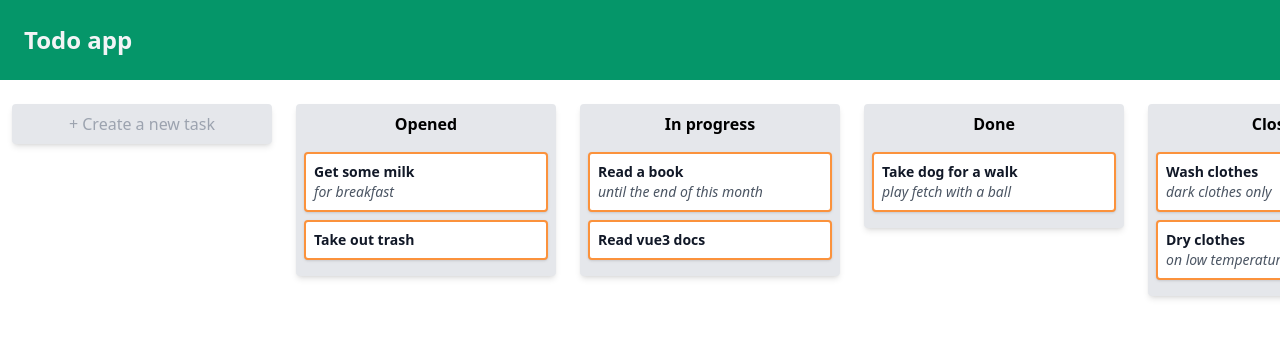
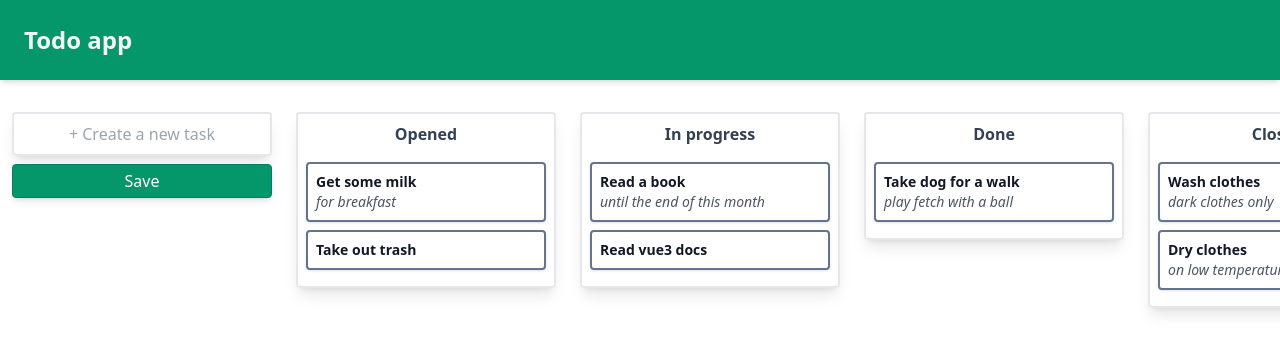
Before and after one commit to ignasradzius/todo-app, a Vue app: page / in a window 1280 px wide. Shown: the top 354 px of the page. Built offline with nearby package versions, Linux system fonts and the light colour scheme; the HTML template or start-up script is replaced by a standard one.

Commit message:
add styles to columns during drag event

```diff
--- a/src/App.vue
+++ b/src/App.vue
@@ -3,7 +3,7 @@ import { RouterView } from "vue-router";
 </script>
 
 <template>
-  <header class="p-6 bg-emerald-600">
+  <header class="fixed top-0 w-full p-6 bg-emerald-600 shadow-md">
     <router-link to="/" class="text-gray-100 font-bold text-2xl">
       Todo app
     </router-link>
--- a/src/main.ts
+++ b/src/main.ts
@@ -16,7 +16,7 @@ app.mount("#app");
 watch(
   () => pinia.state.value.todoStore?.todoBoard,
   (todoBoard) => {
-    localStorage.setItem('todo-board', JSON.stringify(todoBoard));
+    localStorage.setItem("todo-board", JSON.stringify(todoBoard));
   },
   { deep: true }
-)
+);
--- a/src/stores/useTodoStore.ts
+++ b/src/stores/useTodoStore.ts
@@ -23,25 +23,23 @@ export const useTodoStore = defineStore("todoStore", {
       this.task.description = payload.description;
     },
     deleteTask() {
-      const columnToDeleteFrom = this.todoBoard.find(column => column.id === this.task.status);
+      const columnToDeleteFrom = this.todoBoard.find(
+        (column) => column.id === this.task.status
+      );
 
-      if (!columnToDeleteFrom) return;
+      if (!columnToDeleteFrom || !this.task.status) return;
 
-      const taskIndex = columnToDeleteFrom.tasks.findIndex(task => task.id === this.task.id);
+      const taskIndex = columnToDeleteFrom.tasks.findIndex(
+        (task) => task.id === this.task.id
+      );
       columnToDeleteFrom.tasks.splice(taskIndex, 1);
     },
     moveTask(from: Column, to: Column, taskId: string, taskIndex: number) {
-      console.log(`moving from ${from.id} column to ${to.id} column. task id is ${taskId} and index = ${taskIndex}`);
-
       if (!from.availableColumns.includes(to.id)) return;
-
-      console.log('can move');
-      // add styling to available column
-
 
       const taskToMove = from.tasks.splice(taskIndex, 1)[0];
       to.tasks.push(taskToMove);
-    }
+    },
   },
 
   getters: {
--- a/src/views/TodoView.vue
+++ b/src/views/TodoView.vue
@@ -1,13 +1,18 @@
 <script setup lang="ts">
 import { ref } from "vue";
+import { uuid } from "@/utils/uuid";
 import { useTodoStore } from "@/stores/useTodoStore";
-import { uuid } from "@/utils/uuid";
 import type { Task, Column } from "@/stores/useTodoStore";
 
-const newTaskTitle = ref("");
 const todoStore = useTodoStore();
 
+const newTaskTitle = ref("");
+const fromColumn = ref<Column | null>(null);
+const pickedTask = ref<Task | null>(null);
+
 function handleSubmit() {
+  if (!newTaskTitle.value) return;
+
   todoStore.createTask({
     id: uuid(),
     title: newTaskTitle.value,
@@ -18,30 +23,45 @@ function handleSubmit() {
   newTaskTitle.value = "";
 }
 
-function startDrag(event: DragEvent, taskIndex: number, fromColumnIndex: string, taskId: string) {
-  event.dataTransfer!.dropEffect = 'move';
-  event.dataTransfer!.effectAllowed = 'move';
+function startDrag(
+  event: DragEvent,
+  taskIndex: number,
+  fromColumnIndex: string,
+  taskId: string
+) {
+  event.dataTransfer!.dropEffect = "move";
+  event.dataTransfer!.effectAllowed = "move";
 
-  event.dataTransfer!.setData('task-index', String(taskIndex));
-  event.dataTransfer!.setData('task-id', taskId);
-  event.dataTransfer!.setData('from-column-index', fromColumnIndex);
-  console.log(event);
+  event.dataTransfer!.setData("task-index", String(taskIndex));
+  event.dataTransfer!.setData("task-id", taskId);
+  event.dataTransfer!.setData("from-column-index", fromColumnIndex);
+
+  fromColumn.value = todoStore.todoBoard[Number(fromColumnIndex)];
+  pickedTask.value = fromColumn.value.tasks[taskIndex];
 }
 
 function moveTask(event: DragEvent, toTasks: Column) {
-  const fromColumnIndex = event.dataTransfer!.getData('from-column-index');
-  const fromColumn = todoStore.todoBoard[Number(fromColumnIndex)];
-  const taskIndex = event.dataTransfer!.getData('task-index');
-  const taskId = event.dataTransfer!.getData('task-id');
+  const taskIndex = event.dataTransfer!.getData("task-index");
+  const taskId = event.dataTransfer!.getData("task-id");
 
-  todoStore.moveTask(fromColumn, toTasks, taskId, Number(taskIndex))
+  todoStore.moveTask(fromColumn.value!, toTasks, taskId, Number(taskIndex));
+  endDrag();
+}
+
+function endDrag() {
+  fromColumn.value = null;
+  pickedTask.value = null;
+}
+
+function isColumnAvailable(columnId: string): boolean {
+  return !!fromColumn.value?.availableColumns.includes(columnId);
 }
 </script>
 
 <template>
   <main class="board">
     <div class="flex">
-      <div class="px-3">
+      <div class="px-3 flex flex-col">
         <div class="column">
           <input
             v-model="newTaskTitle"
@@ -51,6 +71,13 @@ function moveTask(event: DragEvent, toTasks: Column) {
             @keyup.enter="handleSubmit"
           />
         </div>
+
+        <button
+          class="mt-2 w-full border border-teal-700 px-4 py-1 rounded shadow-md bg-emerald-600 text-white hover:opacity-80 active:opacity-60 transition-all duration-300"
+          @click="handleSubmit"
+        >
+          Save
+        </button>
       </div>
 
       <div
@@ -59,20 +86,31 @@ function moveTask(event: DragEvent, toTasks: Column) {
         class="px-3"
       >
         <div
-          class="column"
+          :class="[
+            'column',
+            {
+              'border-2 border-green-700 border-dashed bg-green-100':
+                isColumnAvailable(column.id),
+            },
+          ]"
           @drop="moveTask($event, column)"
           @dragenter.prevent
           @dragover.prevent
         >
-          <h3 class="text-center font-bold">{{ column.name }}</h3>
+          <h3 class="text-center font-bold text-slate-700">
+            {{ column.name }}
+          </h3>
 
           <ul class="mt-4">
             <li
               v-for="(task, $taskIndex) in column.tasks"
               :key="task.id"
-              class="task border-2 border-orange-400"
+              class="task border-2 border-slate-500"
               draggable="true"
-              @dragstart="startDrag($event, $taskIndex, String($columnIndex), task.id)"
+              @dragstart="
+                startDrag($event, $taskIndex, String($columnIndex), task.id)
+              "
+              @dragend="endDrag"
               @click="$router.push({ name: 'task', params: { id: task.id } })"
             >
               <h4 class="font-bold text-sm">{{ task.title }}</h4>
@@ -91,11 +129,11 @@ function moveTask(event: DragEvent, toTasks: Column) {
 
 <style lang="css" scoped>
 .board {
-  @apply overflow-x-scroll hide-scroll-bar py-6;
+  @apply overflow-x-scroll hide-scroll-bar pb-6 pt-28 min-h-screen;
 }
 
 .column {
-  @apply bg-gray-200 p-2 inline-block text-left shadow-md rounded;
+  @apply border-2 p-2 inline-block text-left shadow-lg rounded;
   width: 260px;
 }
 
```
Also changed, not shown: src/views/TaskView.vue (+7 -7 lines).
